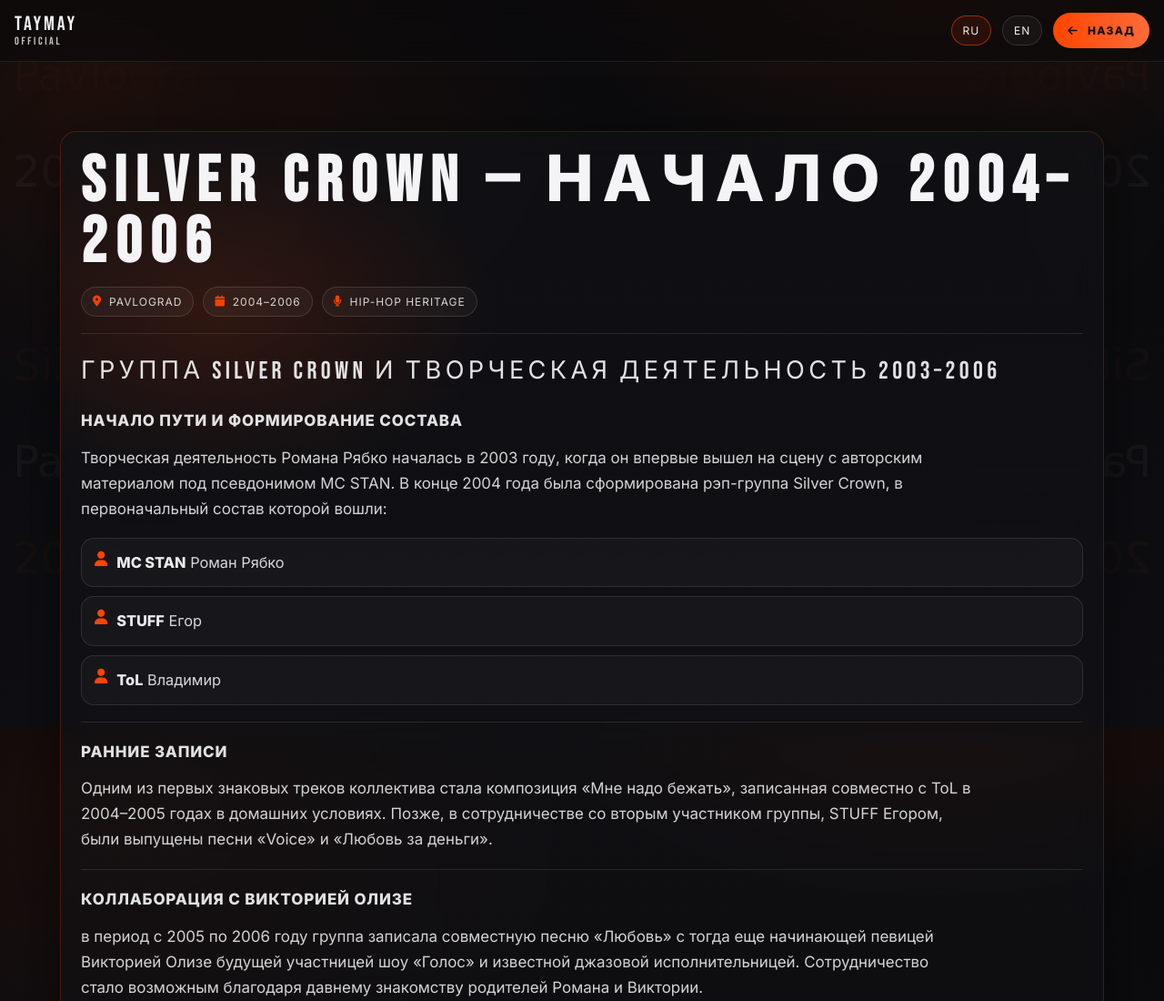
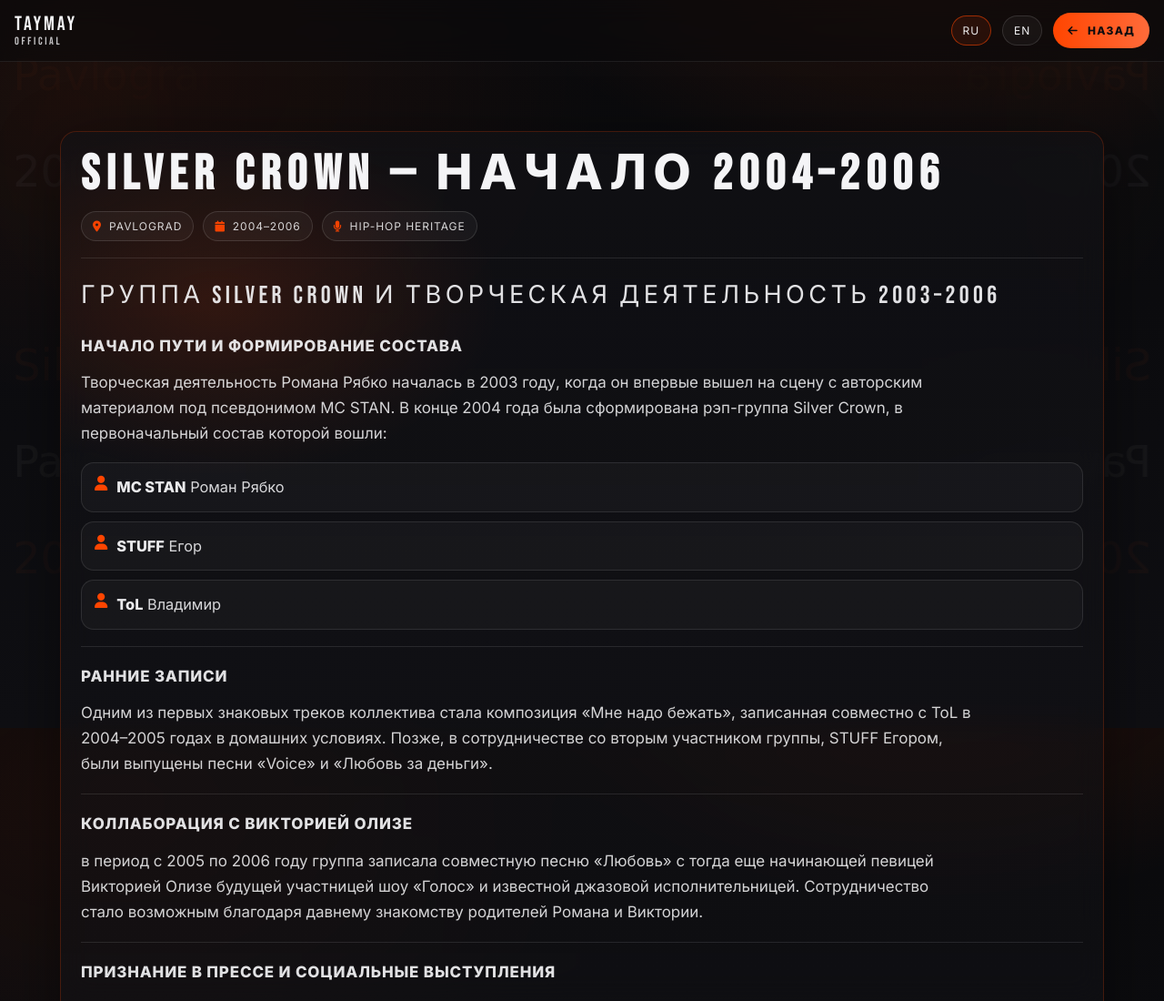
Before and after one commit to TAYMAY1/taymay-official, a plain HTML site: page silver-crown.html in a window 1280 px wide. Shown: the top 1100 px of the page at 91% size. Drawn offline with Linux system fonts and the light colour scheme.

Commit message:
Update silver-crown.html
Fix Silver Crown title to single line

```diff
--- a/silver-crown.html
+++ b/silver-crown.html
@@ -177,7 +177,8 @@
     h1{
       margin:0;
       font-family: "Bebas Neue", Inter, sans-serif;
-      font-size: clamp(2.6rem, 7vw, 4.4rem);
+      font-size: clamp(2.4rem, 4.2vw, 3.6rem);
+      white-space: nowrap;
       letter-spacing: .14em;
       text-transform: uppercase;
       line-height: .95;
```
